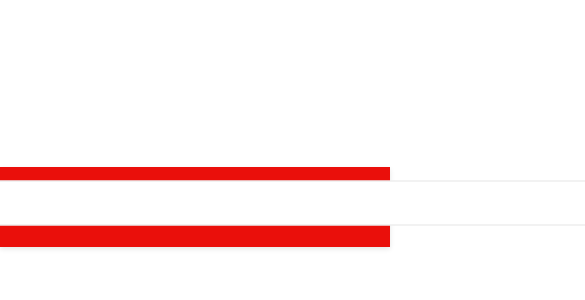
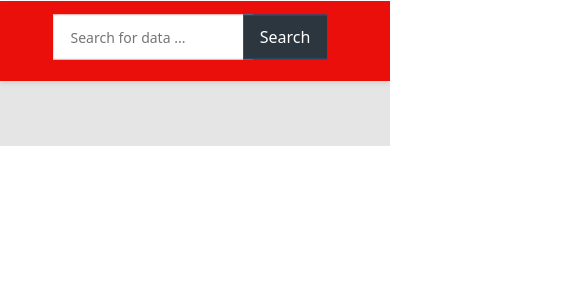
Before and after one commit to Cosimo-Lapace/IShop, an Angular app in the folder IShop Front-end/: page / in a window 390 px wide. Shown: the top 300 px of the page, 585 px wide, since content can reach past the window. Built offline with nearby package versions, Linux system fonts and the light colour scheme.

Commit message:
responsive

```diff
--- a/IShop Front-end/src/app/components/header/header.component.css
+++ b/IShop Front-end/src/app/components/header/header.component.css
@@ -54,7 +54,7 @@
   font-size:14px;
   color:#666;
   padding:0 17px;
-  width: 1000px;
+  width: 500px;
   -webkit-border-radius:3px;
   -moz-border-radius:3px;
   border-radius:3px;
@@ -144,7 +144,7 @@ section{
 
 .header-desktop{
   position:relative;
-  top:0;
+  top:-85px !important;
   left:0;
   height:80px
 }
@@ -194,9 +194,11 @@ header.header-desktop.extra{
 }
 }
 @media (min-width:992px) and (max-width:1199px){
-  .header-wrap{
-    display: none;
+
+  .au-input{
+    width: 100%;
   }
+
   .cart-area i{
     font-size:22px;
     float:left;
@@ -204,6 +206,7 @@ header.header-desktop.extra{
     color:#205b8d;
     margin-left:15px
 }
+
 }
 @media (max-width:767px){
 
@@ -212,7 +215,7 @@ header.header-desktop.extra{
 }
 .header-desktop{
   position:relative;
-  top:0;
+  top:-65px !important;
   left:0;
   height:80px
 }
@@ -231,7 +234,7 @@ header.header-desktop.extra{
   -webkit-border-radius:3px;
   -moz-border-radius:3px;
   border-radius:0;
-  background:#205b8d
+  background: var(--button-color);
 }
 .cart-area i{
   font-size:22px;
@@ -275,3 +278,18 @@ header.header-desktop.extra{
       padding:0 15px
   }
 }
+@media (max-width:600px){
+  .au-input{
+    width: 300px !important;
+  }
+}
+@media (max-width:390px){
+  .au-input{
+    width: 200px !important;
+  }
+}
+@media (max-width:300px){
+  .au-input{
+    width: 100px !important;
+  }
+}
--- a/IShop Front-end/src/app/components/sidenav/sidenav.component.css
+++ b/IShop Front-end/src/app/components/sidenav/sidenav.component.css
@@ -83,3 +83,9 @@ aside.menu-sidebar.d-none.d-lg-block.clr{
 a {
   text-decoration: none;
 }
+@media (max-width:991px) {
+  .page-wrapper{
+    padding-bottom: 0vh !important;
+  }
+
+}
```
